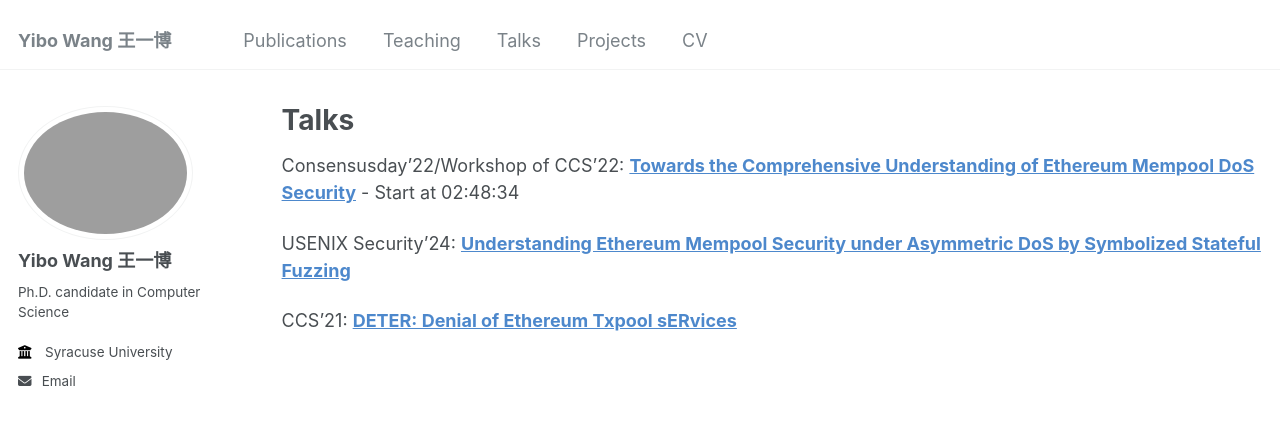
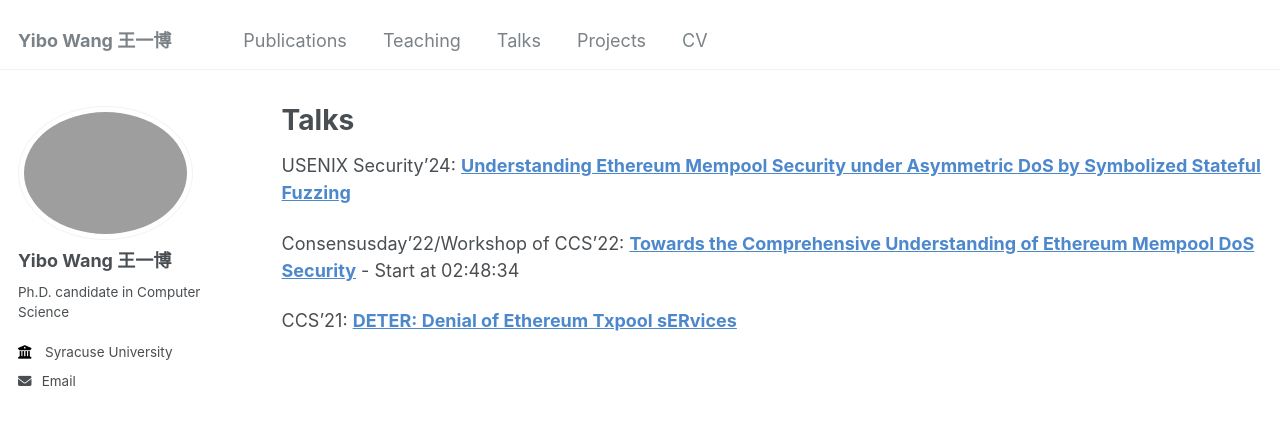
Before and after one commit to wangyibo0308/wangyibo0308.github.io, a Jekyll site: the page built from _pages/talk.md, in a window 1280 px wide. Shown: the top 425 px of the page. Built offline with Jekyll 4.4.1, drawn with Linux system fonts in a browser that asks for light colours.

```diff
--- a/_pages/talk.md
+++ b/_pages/talk.md
@@ -11,8 +11,10 @@ author_profile: true
 
 
 
-Consensusday'22/Workshop of CCS'22: **[Towards the Comprehensive Understanding of Ethereum Mempool DoS Security](https://acm-org.zoom.us/rec/play/TcKZiMKbA6PIwPNkfafmirn91gtz-AEVEKMfxtgJEt0Hdei54_GsrL5dgbyxyT3Hn1CQbZsIyxbgcM5X._u92lHKHtSSDo-yb?continueMode=true&_x_zm_rtaid=uy5zMdG-QBu_J-8jwt-ydA.1668308780361.acea77ba1564880806625bad237bf751&_x_zm_rhtaid=108)** - Start at 02:48:34
+
 
 USENIX Security'24: **[Understanding Ethereum Mempool Security under Asymmetric DoS by Symbolized Stateful Fuzzing](https://www.usenix.org/conference/usenixsecurity24/presentation/wang-yibo)**
 
+Consensusday'22/Workshop of CCS'22: **[Towards the Comprehensive Understanding of Ethereum Mempool DoS Security](https://acm-org.zoom.us/rec/play/TcKZiMKbA6PIwPNkfafmirn91gtz-AEVEKMfxtgJEt0Hdei54_GsrL5dgbyxyT3Hn1CQbZsIyxbgcM5X._u92lHKHtSSDo-yb?continueMode=true&_x_zm_rtaid=uy5zMdG-QBu_J-8jwt-ydA.1668308780361.acea77ba1564880806625bad237bf751&_x_zm_rhtaid=108)** - Start at 02:48:34
+
 CCS'21: **[DETER: Denial of Ethereum Txpool sERvices](https://dl.acm.org/doi/10.1145/3460120.3485369#supplementary-materials)**
```
